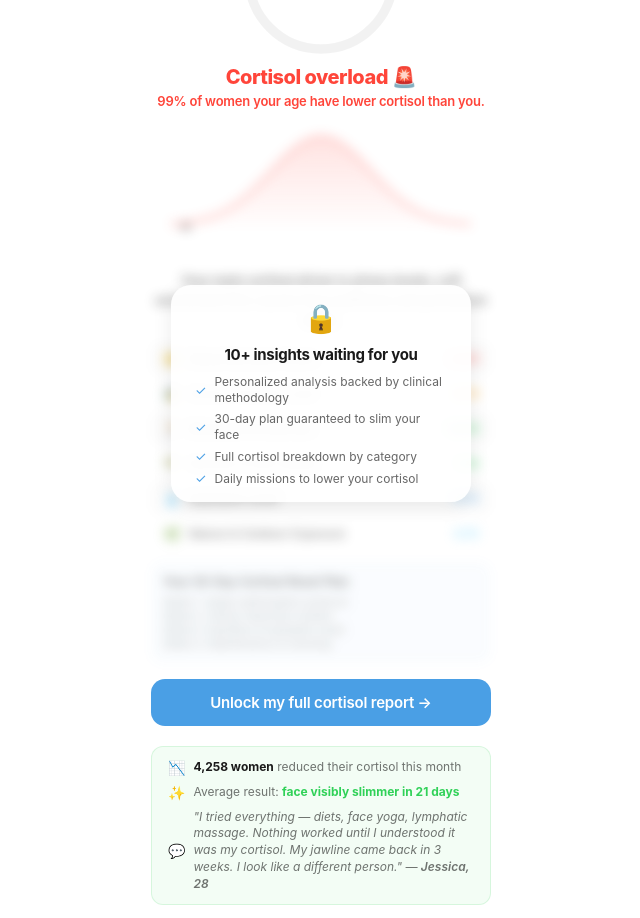
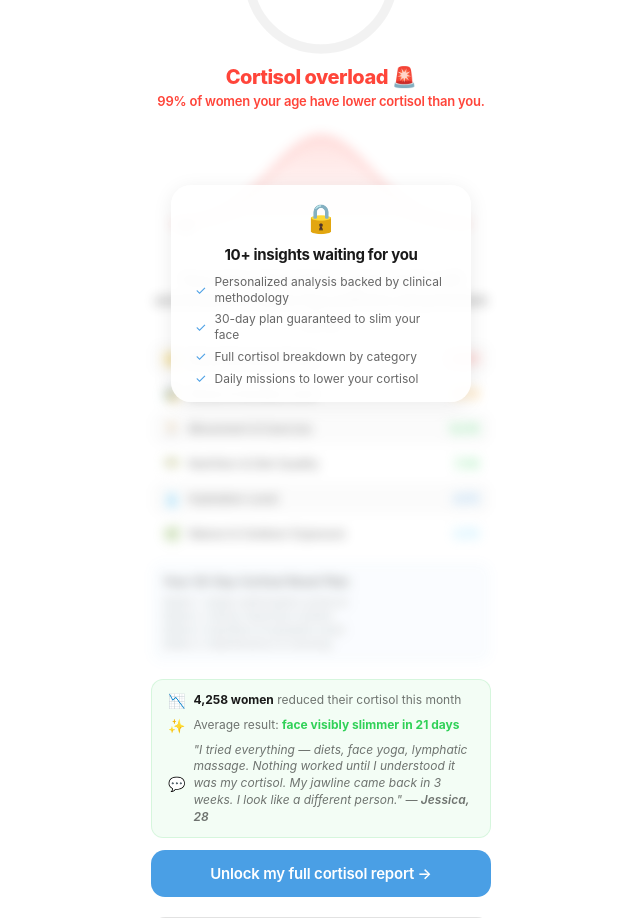
Before and after one commit to keyzersoze870/glowup-mvp, a Next.js app: page /paywall in a window 1280 px wide. Shown: the part 187-1105 px from the top of the page, without its empty margins (319-959 px from the left). Built offline with nearby package versions, Linux system fonts and the light colour scheme; sample sign-in values are in the browser's storage; a web font is replaced by a local one.

Commit message:
reorder paywall - social proof above CTA, lock higher

```diff
--- a/src/app/paywall/page.tsx
+++ b/src/app/paywall/page.tsx
@@ -210,8 +210,8 @@ export default function PaywallPage(){
           </div>
         </div>
 
-        {/* LOCK OVERLAY */}
-        <div style={{position:'absolute',inset:0,display:'flex',flexDirection:'column',alignItems:'center',justifyContent:'center',gap:12}}>
+        {/* LOCK OVERLAY — positioned higher, just below bell curve */}
+        <div style={{position:'absolute',top:60,left:0,right:0,display:'flex',flexDirection:'column',alignItems:'center',gap:12}}>
           <div style={{background:'rgba(255,255,255,0.92)',borderRadius:20,padding:'16px 24px',display:'flex',flexDirection:'column',alignItems:'center',gap:10,boxShadow:'0 4px 20px rgba(0,0,0,0.08)',maxWidth:300}}>
             <span style={{fontSize:28}}>🔒</span>
             <p style={{fontSize:15,fontWeight:700,color:'#1A1A1A',letterSpacing:-0.3,textAlign:'center'}}>10+ insights waiting for you</p>
@@ -237,15 +237,8 @@ export default function PaywallPage(){
         </div>
       </div>
 
-      {/* CTA under blurred zone */}
-      <button onClick={()=>document.querySelector('#pricing')?.scrollIntoView({behavior:'smooth'})} style={{width:'100%',maxWidth:340,padding:'14px',background:ACCENT,border:'none',borderRadius:14,color:'#FFFFFF',fontSize:15,fontWeight:600,cursor:'pointer',fontFamily:sf,letterSpacing:-0.2,marginBottom:20}}>
-        Unlock my full cortisol report →
-      </button>
-
-      {/* SOCIAL PROOF */}
-      {showPlans && (
-        <div id="pricing" style={{width:'100%',maxWidth:340,animation:'fadeIn 0.5s ease'}}>
-          <div style={{background:'rgba(48,209,88,0.06)',border:'0.5px solid rgba(48,209,88,0.15)',borderRadius:12,padding:'12px 16px',marginBottom:16}}>
+      {/* SOCIAL PROOF — between lock and CTA */}
+      <div style={{width:'100%',maxWidth:340,background:'rgba(48,209,88,0.06)',border:'0.5px solid rgba(48,209,88,0.15)',borderRadius:12,padding:'12px 16px',marginBottom:12}}>
         <div style={{display:'flex',flexDirection:'column',gap:8}}>
           <div style={{display:'flex',alignItems:'center',gap:8}}>
             <span style={{fontSize:14}}>📉</span>
@@ -262,7 +255,14 @@ export default function PaywallPage(){
         </div>
       </div>
 
+      {/* CTA */}
+      <button onClick={()=>document.querySelector('#pricing')?.scrollIntoView({behavior:'smooth'})} style={{width:'100%',maxWidth:340,padding:'14px',background:ACCENT,border:'none',borderRadius:14,color:'#FFFFFF',fontSize:15,fontWeight:600,cursor:'pointer',fontFamily:sf,letterSpacing:-0.2,marginBottom:20}}>
+        Unlock my full cortisol report →
+      </button>
+
       {/* PLANS */}
+      {showPlans && (
+        <div id="pricing" style={{width:'100%',maxWidth:340,animation:'fadeIn 0.5s ease'}}>
           <div style={{display:'flex',flexDirection:'column',gap:8,marginBottom:16}}>
             {(['weekly','monthly','yearly'] as const).map(plan=>(
               <button key={plan} onClick={()=>setSelectedPlan(plan)} style={{
```
Lines whose indentation alone changed are shown as unchanged.
